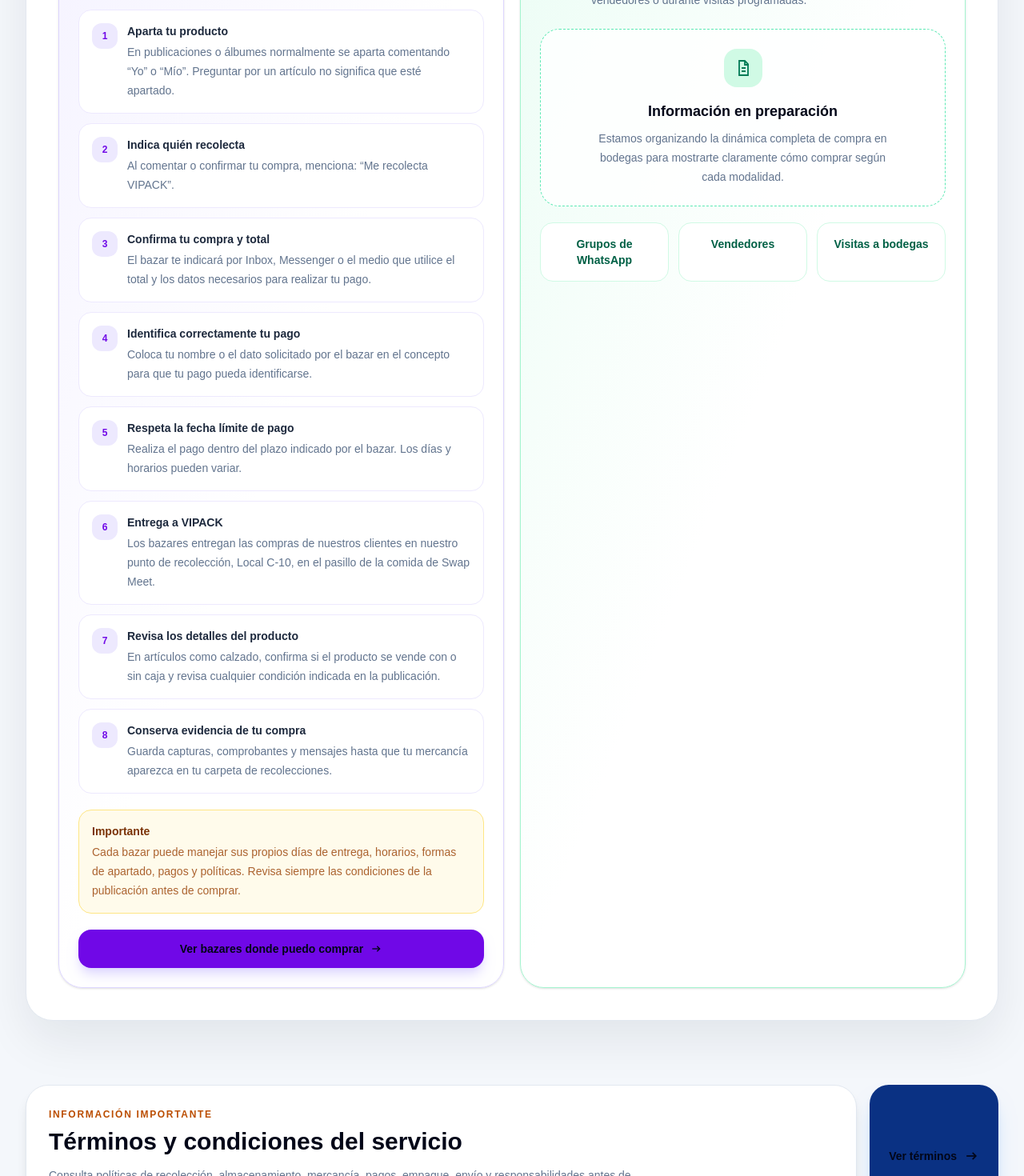
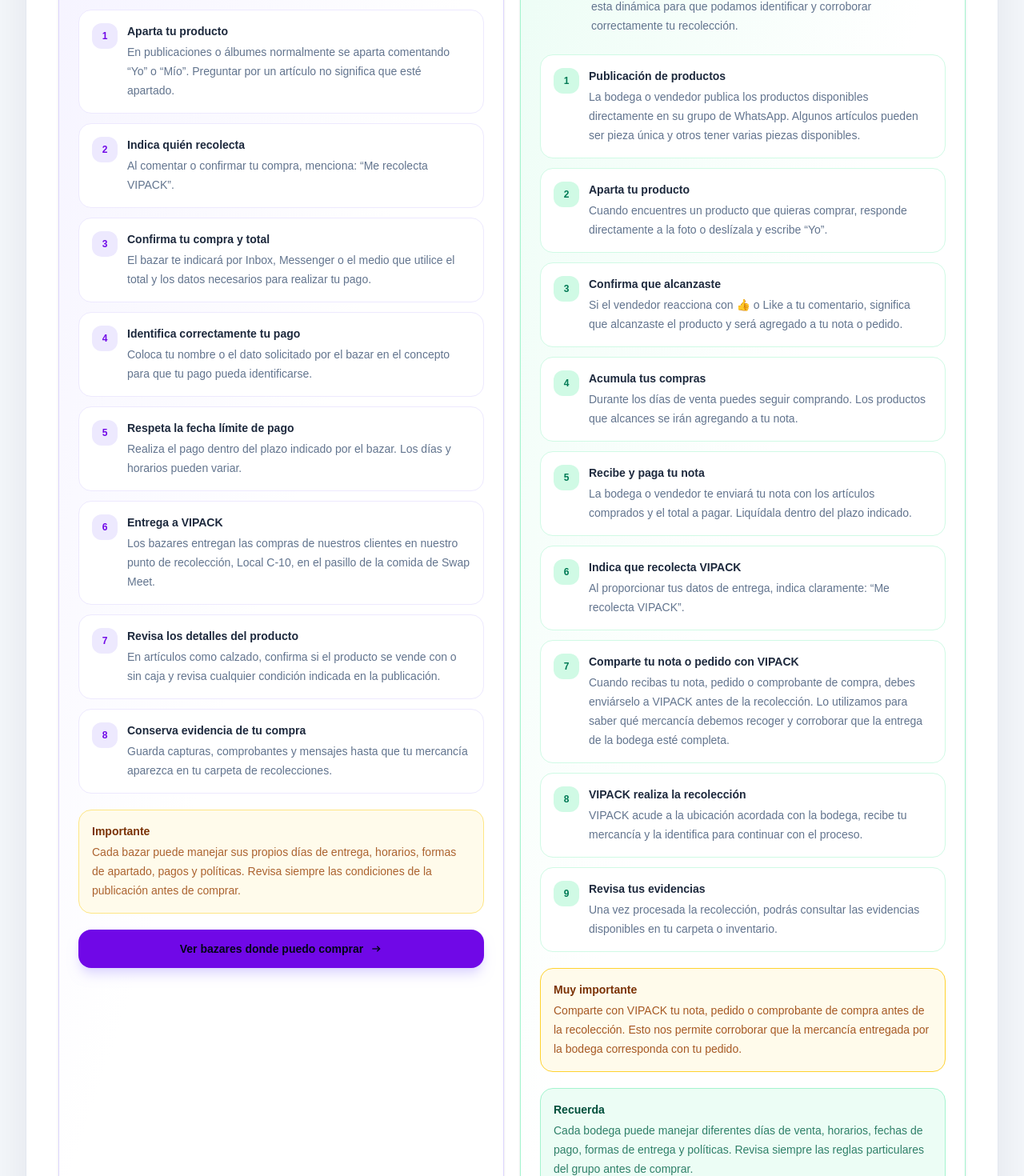
Before and after one commit to VIPACKEnvios/vipack-tracking-system, a Next.js app: page /informacion in a window 1280 px wide. Shown: the part 1460-2930 px from the top of the page at 80% size. Built offline with nearby package versions, Linux system fonts and the light colour scheme.

Commit message:
Agregar dinamica de compra en bodegas

```diff
--- a/app/informacion/page.tsx
+++ b/app/informacion/page.tsx
@@ -573,7 +573,8 @@
                 </div>
 
                 {/* BODEGAS */}
-                <div className="rounded-[30px] border border-emerald-200 bg-gradient-to-br from-emerald-50 via-white to-white p-5 shadow-sm sm:p-6">
+                <div className="overflow-hidden rounded-[30px] border border-emerald-200 bg-gradient-to-br from-emerald-50 via-white to-white shadow-sm">
+                  <div className="p-5 sm:p-6">
                     <div className="flex items-start gap-4">
                       <div className="flex h-12 w-12 shrink-0 items-center justify-center rounded-2xl bg-emerald-600 text-white shadow-lg shadow-emerald-200">
                         <IconoEscudo className="h-6 w-6" />
@@ -584,43 +585,107 @@
                           Compra en bodegas
                         </p>
                         <h3 className="mt-1 text-2xl font-black">
-                        Dinámica de compra en bodegas
+                          ¿Cómo comprar en una bodega por WhatsApp?
                         </h3>
                         <p className="mt-2 text-sm leading-6 text-slate-500">
-                        La compra en bodegas funciona de manera diferente a los
-                        bazares. Algunas ventas se realizan mediante grupos de
-                        WhatsApp, vendedores o durante visitas programadas.
+                          Algunas bodegas realizan sus ventas por grupos de
+                          WhatsApp. Sigue esta dinámica para que podamos
+                          identificar y corroborar correctamente tu recolección.
                         </p>
                       </div>
                     </div>
 
-                  <div className="mt-6 rounded-[24px] border border-dashed border-emerald-300 bg-white/80 p-6 text-center">
-                    <div className="mx-auto flex h-12 w-12 items-center justify-center rounded-2xl bg-emerald-100 text-emerald-700">
-                      <IconoDocumento className="h-6 w-6" />
+                    <div className="mt-6 space-y-3">
+                      {[
+                        {
+                          titulo: "Publicación de productos",
+                          texto:
+                            "La bodega o vendedor publica los productos disponibles directamente en su grupo de WhatsApp. Algunos artículos pueden ser pieza única y otros tener varias piezas disponibles.",
+                        },
+                        {
+                          titulo: "Aparta tu producto",
+                          texto:
+                            'Cuando encuentres un producto que quieras comprar, responde directamente a la foto o deslízala y escribe “Yo”.',
+                        },
+                        {
+                          titulo: "Confirma que alcanzaste",
+                          texto:
+                            "Si el vendedor reacciona con 👍 o Like a tu comentario, significa que alcanzaste el producto y será agregado a tu nota o pedido.",
+                        },
+                        {
+                          titulo: "Acumula tus compras",
+                          texto:
+                            "Durante los días de venta puedes seguir comprando. Los productos que alcances se irán agregando a tu nota.",
+                        },
+                        {
+                          titulo: "Recibe y paga tu nota",
+                          texto:
+                            "La bodega o vendedor te enviará tu nota con los artículos comprados y el total a pagar. Liquídala dentro del plazo indicado.",
+                        },
+                        {
+                          titulo: "Indica que recolecta VIPACK",
+                          texto:
+                            'Al proporcionar tus datos de entrega, indica claramente: “Me recolecta VIPACK”.',
+                        },
+                        {
+                          titulo: "Comparte tu nota o pedido con VIPACK",
+                          texto:
+                            "Cuando recibas tu nota, pedido o comprobante de compra, debes enviárselo a VIPACK antes de la recolección. Lo utilizamos para saber qué mercancía debemos recoger y corroborar que la entrega de la bodega esté completa.",
+                        },
+                        {
+                          titulo: "VIPACK realiza la recolección",
+                          texto:
+                            "VIPACK acude a la ubicación acordada con la bodega, recibe tu mercancía y la identifica para continuar con el proceso.",
+                        },
+                        {
+                          titulo: "Revisa tus evidencias",
+                          texto:
+                            "Una vez procesada la recolección, podrás consultar las evidencias disponibles en tu carpeta o inventario.",
+                        },
+                      ].map((paso, index) => (
+                        <div
+                          key={paso.titulo}
+                          className="flex items-start gap-3 rounded-2xl border border-emerald-100 bg-white p-4"
+                        >
+                          <span className="flex h-8 w-8 shrink-0 items-center justify-center rounded-xl bg-emerald-100 text-xs font-black text-emerald-700">
+                            {index + 1}
+                          </span>
+
+                          <div>
+                            <p className="text-sm font-black text-slate-800">
+                              {paso.titulo}
+                            </p>
+                            <p className="mt-1 text-sm leading-6 text-slate-500">
+                              {paso.texto}
+                            </p>
                           </div>
-                    <h4 className="mt-4 text-lg font-black">
-                      Información en preparación
-                    </h4>
-                    <p className="mx-auto mt-2 max-w-sm text-sm leading-6 text-slate-500">
-                      Estamos organizando la dinámica completa de compra en
-                      bodegas para mostrarte claramente cómo comprar según cada
-                      modalidad.
+                        </div>
+                      ))}
+                    </div>
+
+                    <div className="mt-5 rounded-2xl border border-amber-300 bg-amber-50 p-4">
+                      <p className="text-sm font-black text-amber-900">
+                        Muy importante
+                      </p>
+                      <p className="mt-1 text-sm leading-6 text-amber-800/85">
+                        Comparte con VIPACK tu nota, pedido o comprobante de
+                        compra antes de la recolección. Esto nos permite
+                        corroborar que la mercancía entregada por la bodega
+                        corresponda con tu pedido.
                       </p>
                     </div>
 
-                  <div className="mt-5 grid gap-3 sm:grid-cols-3 lg:grid-cols-1 xl:grid-cols-3">
-                    {[
-                      "Grupos de WhatsApp",
-                      "Vendedores",
-                      "Visitas a bodegas",
-                    ].map((texto) => (
-                      <div
-                        key={texto}
-                        className="rounded-2xl border border-emerald-100 bg-white p-4 text-center text-sm font-black text-emerald-800"
-                      >
-                        {texto}
+                    <div className="mt-5 rounded-2xl border border-emerald-200 bg-emerald-50 p-4">
+                      <p className="text-sm font-black text-emerald-900">
+                        Recuerda
+                      </p>
+                      <p className="mt-1 text-sm leading-6 text-emerald-800/80">
+                        Cada bodega puede manejar diferentes días de venta,
+                        horarios, fechas de pago, formas de entrega y políticas.
+                        Revisa siempre las reglas particulares del grupo antes de
+                        comprar.
+                      </p>
                     </div>
-                    ))}
                   </div>
                 </div>
               </div>
```
Lines whose indentation alone changed are shown as unchanged.
